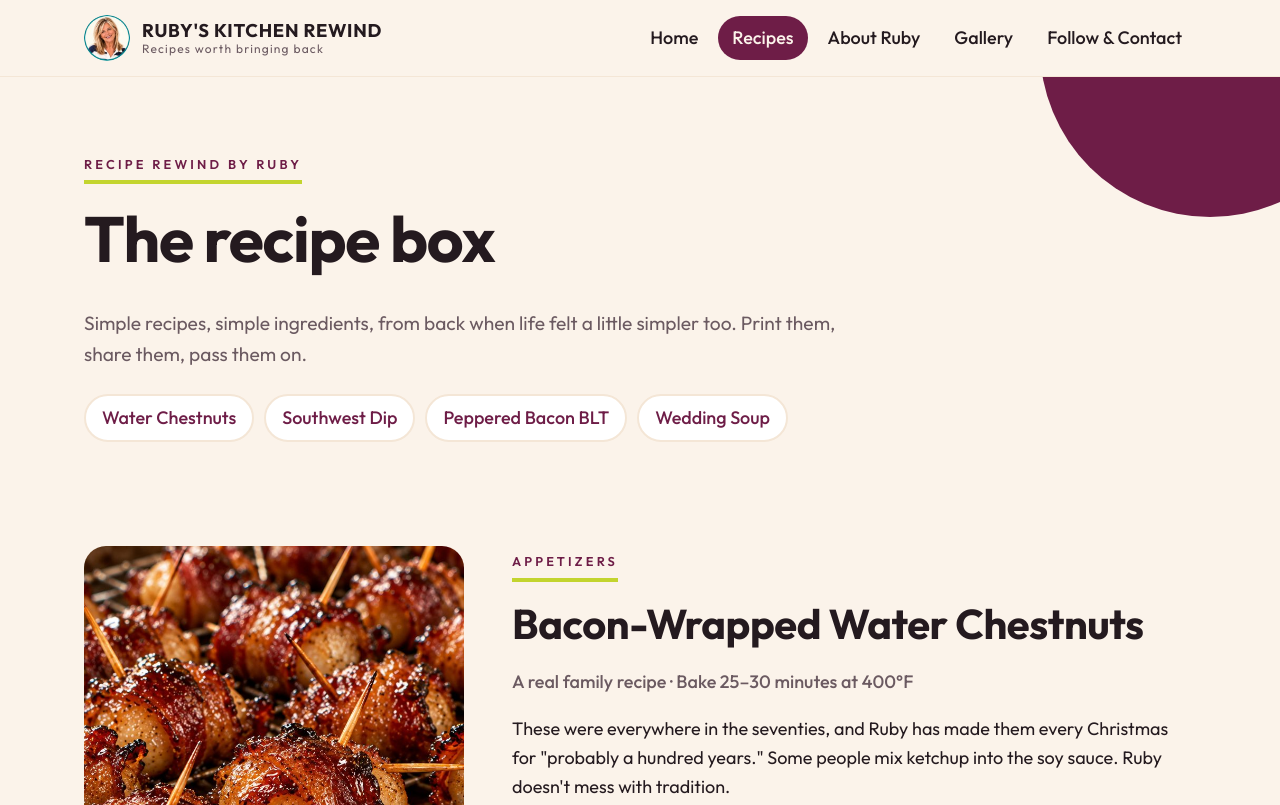
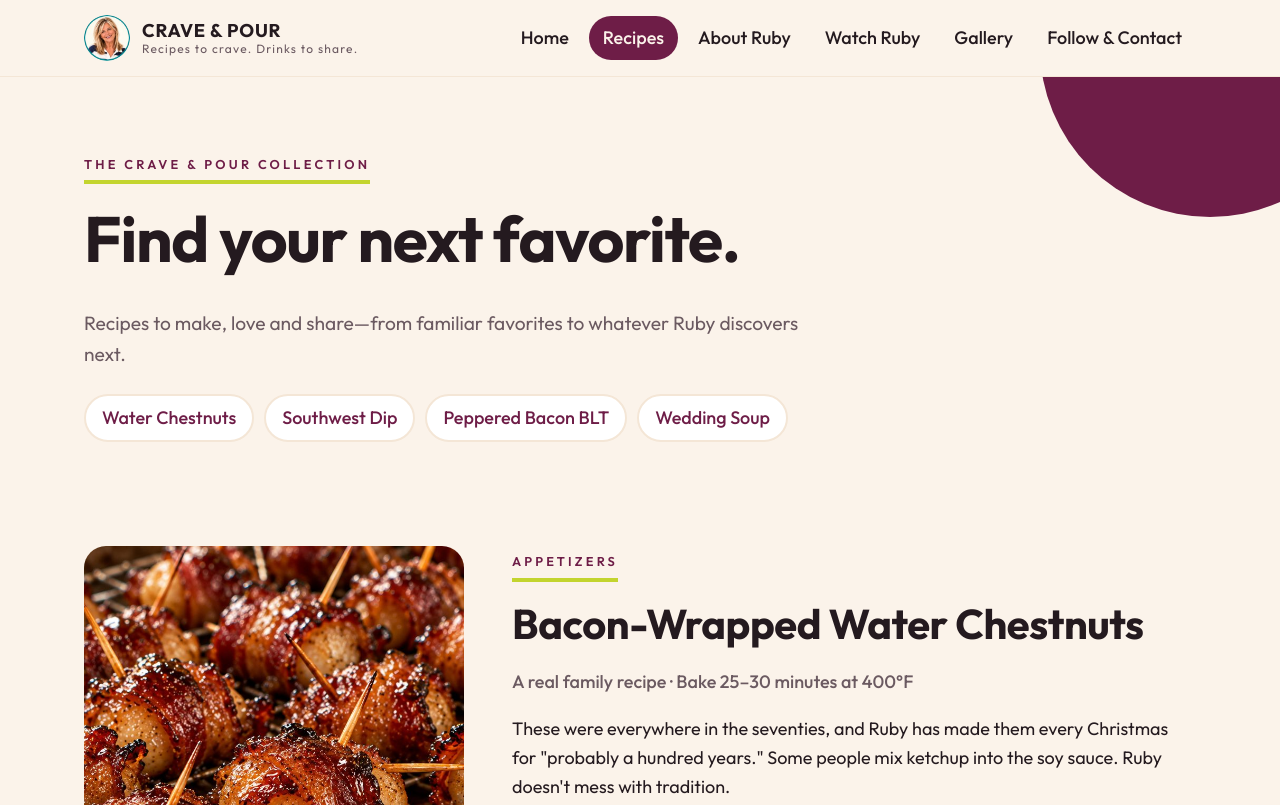
Before and after one commit to RealSlashMaster/rubys-rewind-website, a plain HTML site: page recipes.html in a window 1280 px wide. Shown: the top 805 px of the page. Drawn offline with Linux system fonts and the light colour scheme.

Commit message:
Align recipes.html with Crave & Pour preview

```diff
--- a/recipes.html
+++ b/recipes.html
@@ -3,7 +3,7 @@
 <head>
 <meta charset="utf-8">
 <meta name="viewport" content="width=device-width, initial-scale=1">
-<title>Recipes | Ruby's Kitchen Rewind</title>
+<title>Recipes | Crave &amp; Pour</title>
 <meta name="description" content="Ruby's Recipe Rewind: bacon-wrapped water chestnuts, Southwest bread bowl dip, corned beef hash with baked eggs and more.">
 <link rel="icon" href="images/ruby-icon.jpg">
 <link rel="preconnect" href="https://fonts.googleapis.com">
@@ -16,13 +16,14 @@
   <div class="wrap">
     <a class="brand" href="index.html">
       <img src="images/ruby-icon.jpg" alt="">
-      <span class="brand-name">Ruby's Kitchen Rewind<small>Recipes worth bringing back</small></span>
+      <span class="brand-name">Crave <span class="brand-amp">&amp;</span> Pour<small>Recipes to crave. Drinks to share.</small></span>
     </a>
     <button class="menu-toggle" aria-expanded="false" aria-controls="nav">Menu</button>
     <nav class="nav" id="nav">
       <a href="index.html">Home</a>
       <a href="recipes.html" aria-current="page">Recipes</a>
       <a href="about.html">About Ruby</a>
+      <a href="index.html#watch">Watch Ruby</a>
       <a href="gallery.html">Gallery</a>
       <a href="contact.html">Follow & Contact</a>
     </nav>
@@ -31,9 +32,9 @@
 <main>
 <div class="page-head">
   <div class="wrap">
-    <span class="eyebrow">Recipe Rewind by Ruby</span>
-    <h1>The recipe box</h1>
-    <p class="lead">Simple recipes, simple ingredients, from back when life felt a little simpler too. Print them, share them, pass them on.</p>
+    <span class="eyebrow">The Crave &amp; Pour collection</span>
+    <h1>Find your next favorite.</h1>
+    <p class="lead">Recipes to make, love and share—from familiar favorites to whatever Ruby discovers next.</p>
     <div class="jump">
       <a href="#water-chestnuts">Water Chestnuts</a>
       <a href="#southwest-dip">Southwest Dip</a>
@@ -208,7 +209,7 @@
 <footer class="site-footer">
   <div class="wrap">
     <div>
-      <p class="footer-tag">Good food. Good wine. Great music. And a little blast from the past.</p>
+      <p class="footer-tag">Good recipes. Great drinks. And a little Ruby.</p>
     </div>
     <div>
       <ul>
@@ -225,7 +226,7 @@
         <li><a href="contact.html#follow">YouTube</a></li>
       </ul>
     </div>
-    <p class="fine">&copy; <span class="year"></span> Ruby's Kitchen Rewind. Ruby is a fictional character. The recipes and stories are real.</p>
+    <p class="fine">&copy; <span class="year"></span> Crave &amp; Pour. Ruby is a fictional character. The recipes and stories are real.</p>
   </div>
 </footer>
 <script src="site.js"></script>
```
